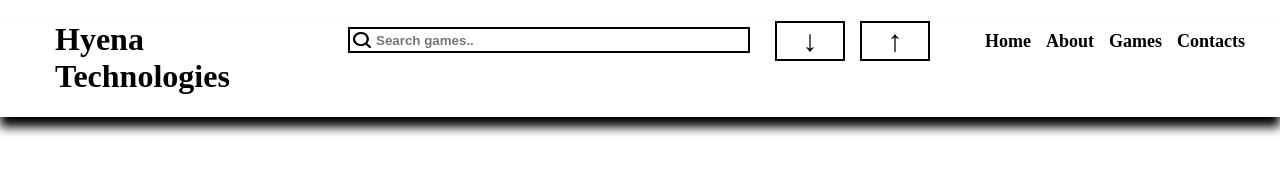
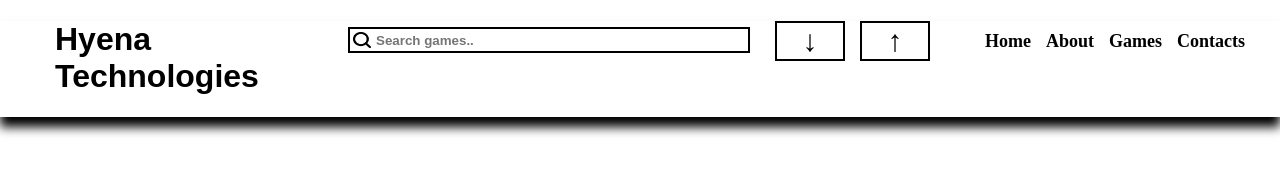
Before and after one commit to HyenaTechnology/HyenaTech.github.io, a plain HTML site: page index.html in a window 1280 px wide. Drawn offline with Linux system fonts and the light colour scheme.

Commit message:
Update index.html

```diff
--- a/index.html
+++ b/index.html
@@ -4,7 +4,7 @@
     <meta charset="UTF-8">
     <meta http-equiv="X-UA-Compatible" content="IE=edge">
     <meta name="viewport" content="width=device-width, initial-scale=1.0">
-    <title>Hyyena Technologies</title>
+    <title>Hyena Technologies</title>
     <header>
 
         <div class="navbar">
@@ -18,7 +18,7 @@
             </div>
             <input type="text" placeholder="Search games..">
             <img src="search.png" alt="search" class="searchicon">
-            <h1 style="padding-left: 55px; font-weight: bolder;"> Hyena Technologies </h1>
+            <h1 style="padding-left: 55px; font-weight: bolder; font-family: sans-serif;"> Hyena Technologies </h1>
         </div>
     </header>
 </head>
```
